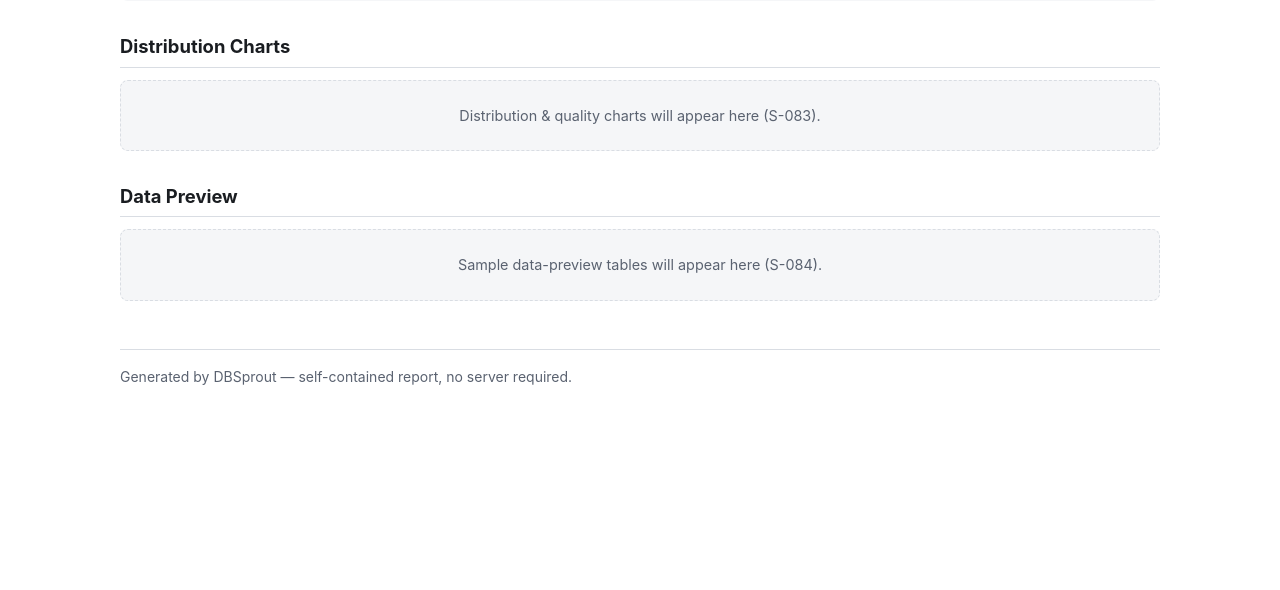
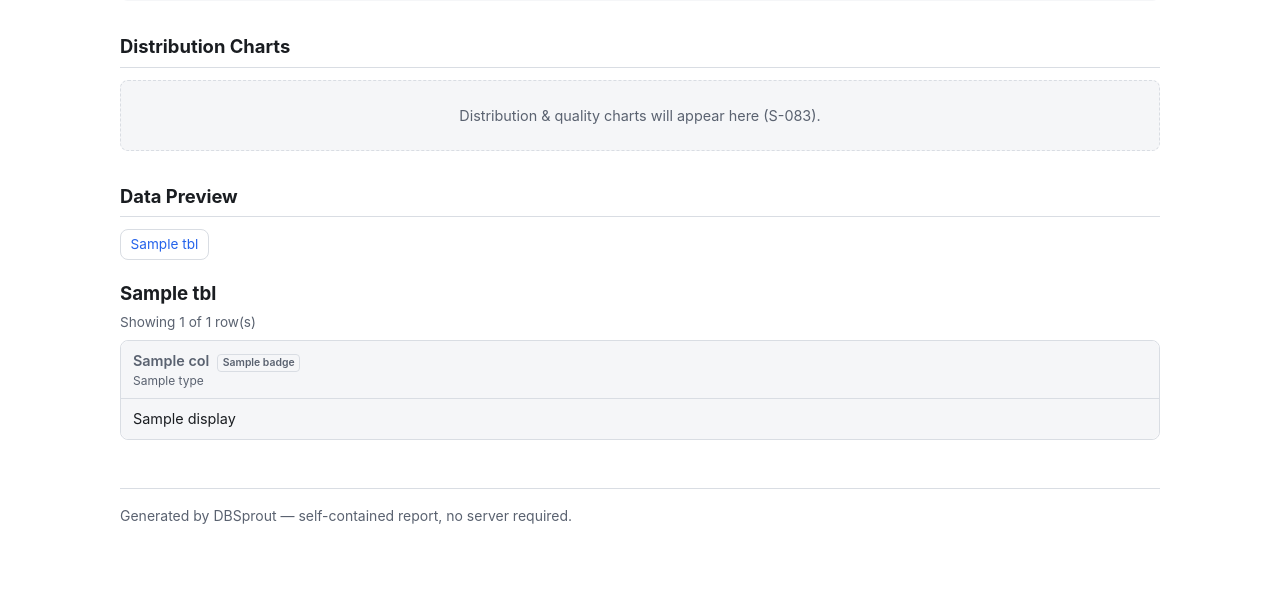
Before and after one commit to dbsprout/dbsprout, a Python web app: template dbsprout/report/templates/report.html.j2 in a window 1280 px wide. Shown: the part 838-1428 px from the top of the page. Before the commit the page ends 1223 px from the top, so only its background shows below. Run offline with Jinja, Linux system fonts and the light colour scheme; the template is opened without the code that fills it: most values are stand-ins (such as "Sample title", 1, 10 or a date in 2020).

Commit message:
feat(report): data preview tables in HTML report [S-084]
Add 10-sample-row-per-table data-preview section to the self-contained
HTML report. New pure builder dbsprout/report/preview.py classifies cells
(plain/null/trunc/fk) from real generated rows (GenerateResult.tables_data
shape) + DatabaseSchema. Conflict-isolated in new partial
partials/_data_preview.html.j2 with scoped inline CSS/JS (shared
styles.css.j2/scripts.js.j2 untouched); report.html.j2 data_preview block
filled with a single include. context.py gains optional schema/tables_data
kwargs in a delimited S-084 region (back-compat preserved).

- 10 sample rows/table, true total shown
- sortable + horizontally scrollable wide tables
- column types + PK/FK/UNIQUE/NOT NULL badges in header
- FK cells anchor-linked to parent table preview
- NULL distinct (italic gray), long text (>50) truncated w/ full-value tooltip
- table-of-contents linking each table preview
- autoescape-safe (XSS test), 100% report-module coverage

```diff
--- /dev/null
+++ b/dbsprout/report/templates/partials/_data_preview.html.j2
@@ -0,0 +1,138 @@
+{#-
+  S-084 data-preview partial. Self-contained: all preview HTML/CSS/JS lives
+  here so the SHARED styles.css.j2 / scripts.js.j2 stay untouched (3 sibling
+  stories share report.html.j2). autoescape is ON — every cell value below
+  is auto-escaped by Jinja, keeping NULL / long-text / FK rendering XSS-safe.
+-#}
+<style>
+  .preview-toc { margin: 0 0 1.25rem; padding: 0; list-style: none;
+    display: flex; flex-wrap: wrap; gap: 0.5rem; }
+  .preview-toc a { display: inline-block; padding: 0.25rem 0.6rem;
+    border: 1px solid var(--border); border-radius: var(--radius);
+    font-size: 0.85rem; text-decoration: none; color: var(--accent); }
+  .preview-table-block { margin-bottom: 2rem; }
+  .preview-table-block h3 { margin-bottom: 0.25rem; }
+  .preview-meta { color: var(--fg-muted); font-size: 0.85rem;
+    margin: 0 0 0.5rem; }
+  .preview-scroll { overflow-x: auto; max-width: 100%;
+    border: 1px solid var(--border); border-radius: var(--radius); }
+  .preview-scroll table { margin: 0; border: 0; min-width: 100%;
+    border-collapse: collapse; white-space: nowrap; }
+  .preview-scroll th { position: sticky; top: 0; background: var(--bg-elev);
+    cursor: pointer; user-select: none; }
+  .preview-scroll th .preview-type { display: block; font-weight: 400;
+    color: var(--fg-muted); font-size: 0.75rem; }
+  .preview-scroll th .preview-badge { display: inline-block;
+    margin-left: 0.25rem; padding: 0 0.3rem; font-size: 0.65rem;
+    border: 1px solid var(--border); border-radius: 4px;
+    color: var(--fg-muted); }
+  .preview-null { font-style: italic; color: var(--fg-muted); }
+  .preview-trunc { border-bottom: 1px dotted var(--fg-muted); cursor: help; }
+  .preview-fk a { color: var(--accent); text-decoration: none; }
+  .preview-fk a:hover { text-decoration: underline; }
+  .preview-empty { color: var(--fg-muted); padding: 0.75rem; }
+</style>
+
+{% if data_preview %}
+<ul class="preview-toc">
+  {% for tbl in data_preview %}
+  <li><a href="#{{ tbl.anchor }}">{{ tbl.name }}</a></li>
+  {% endfor %}
+</ul>
+
+{% for tbl in data_preview %}
+<div class="preview-table-block" id="{{ tbl.anchor }}">
+  <h3>{{ tbl.name }}</h3>
+  <p class="preview-meta">
+    Showing {{ tbl.rows | length }} of {{ tbl.total_rows }} row(s)
+  </p>
+  <div class="preview-scroll">
+    <table class="preview-sortable"
+           data-preview-rows="{{ tbl.rows | length }}"
+           data-preview-total="{{ tbl.total_rows }}">
+      <thead>
+        <tr>
+          {% for col in tbl.columns %}
+          <th class="preview-sortable-th" tabindex="0"
+              aria-label="Sort by {{ col.name }}">
+            {{ col.name }}
+            {% for badge in col.badges %}
+            <span class="preview-badge">{{ badge }}</span>
+            {% endfor %}
+            <span class="preview-type">{{ col.type }}</span>
+          </th>
+          {% endfor %}
+        </tr>
+      </thead>
+      <tbody>
+        {% for row in tbl.rows %}
+        <tr>
+          {% for cell in row %}
+          {% if cell.kind == "null" %}
+          <td class="preview-null">NULL</td>
+          {% elif cell.kind == "fk" %}
+          <td class="preview-fk">
+            <a href="#{{ cell.ref_anchor }}"
+               title="→ {{ cell.ref_table }}">{{ cell.display }}</a>
+          </td>
+          {% elif cell.kind == "trunc" %}
+          <td><span class="preview-trunc"
+                    title="{{ cell.full }}">{{ cell.display }}</span></td>
+          {% else %}
+          <td>{{ cell.display }}</td>
+          {% endif %}
+          {% endfor %}
+        </tr>
+        {% else %}
+        <tr>
+          <td class="preview-empty" colspan="{{ tbl.columns | length or 1 }}">
+            No rows generated for this table.
+          </td>
+        </tr>
+        {% endfor %}
+      </tbody>
+    </table>
+  </div>
+</div>
+{% endfor %}
+
+<script>
+  (function () {
+    "use strict";
+    function cmp(a, b) {
+      var na = parseFloat(a), nb = parseFloat(b);
+      if (!isNaN(na) && !isNaN(nb)) { return na - nb; }
+      return a < b ? -1 : (a > b ? 1 : 0);
+    }
+    function wire(table) {
+      var ths = table.querySelectorAll("th");
+      ths.forEach(function (th, idx) {
+        th.addEventListener("click", function () {
+          var tbody = table.tBodies[0];
+          if (!tbody) { return; }
+          var rows = Array.prototype.slice.call(tbody.rows)
+            .filter(function (r) { return r.cells.length === ths.length; });
+          var asc = th.getAttribute("data-sort") !== "asc";
+          rows.sort(function (r1, r2) {
+            var t1 = (r1.cells[idx] || {}).textContent || "";
+            var t2 = (r2.cells[idx] || {}).textContent || "";
+            return asc ? cmp(t1.trim(), t2.trim())
+                       : cmp(t2.trim(), t1.trim());
+          });
+          ths.forEach(function (o) { o.removeAttribute("data-sort"); });
+          th.setAttribute("data-sort", asc ? "asc" : "desc");
+          rows.forEach(function (r) { tbody.appendChild(r); });
+        });
+      });
+    }
+    document.addEventListener("DOMContentLoaded", function () {
+      document.querySelectorAll("table.preview-sortable").forEach(wire);
+    });
+  })();
+</script>
+{% else %}
+<div class="placeholder" data-placeholder="data_preview">
+  Sample data-preview tables will appear here once generated rows are
+  available.
+</div>
+{% endif %}
--- a/dbsprout/report/templates/report.html.j2
+++ b/dbsprout/report/templates/report.html.j2
@@ -155,12 +155,10 @@
       {% endblock charts %}
     </section>
 
-    <section id="data-preview">
+    <section id="data-preview" data-section="data_preview">
       {% block data_preview %}
       <h2>Data Preview</h2>
-      <div class="placeholder" data-placeholder="data_preview">
-        Sample data-preview tables will appear here (S-084).
-      </div>
+      {% include "partials/_data_preview.html.j2" %}
       {% endblock data_preview %}
     </section>
 
```
Also changed, not shown: dbsprout/report/context.py (+22 -1 lines), dbsprout/report/preview.py (added, +119 -0 lines), tests/unit/test_report/test_preview.py (added, +202 -0 lines).
